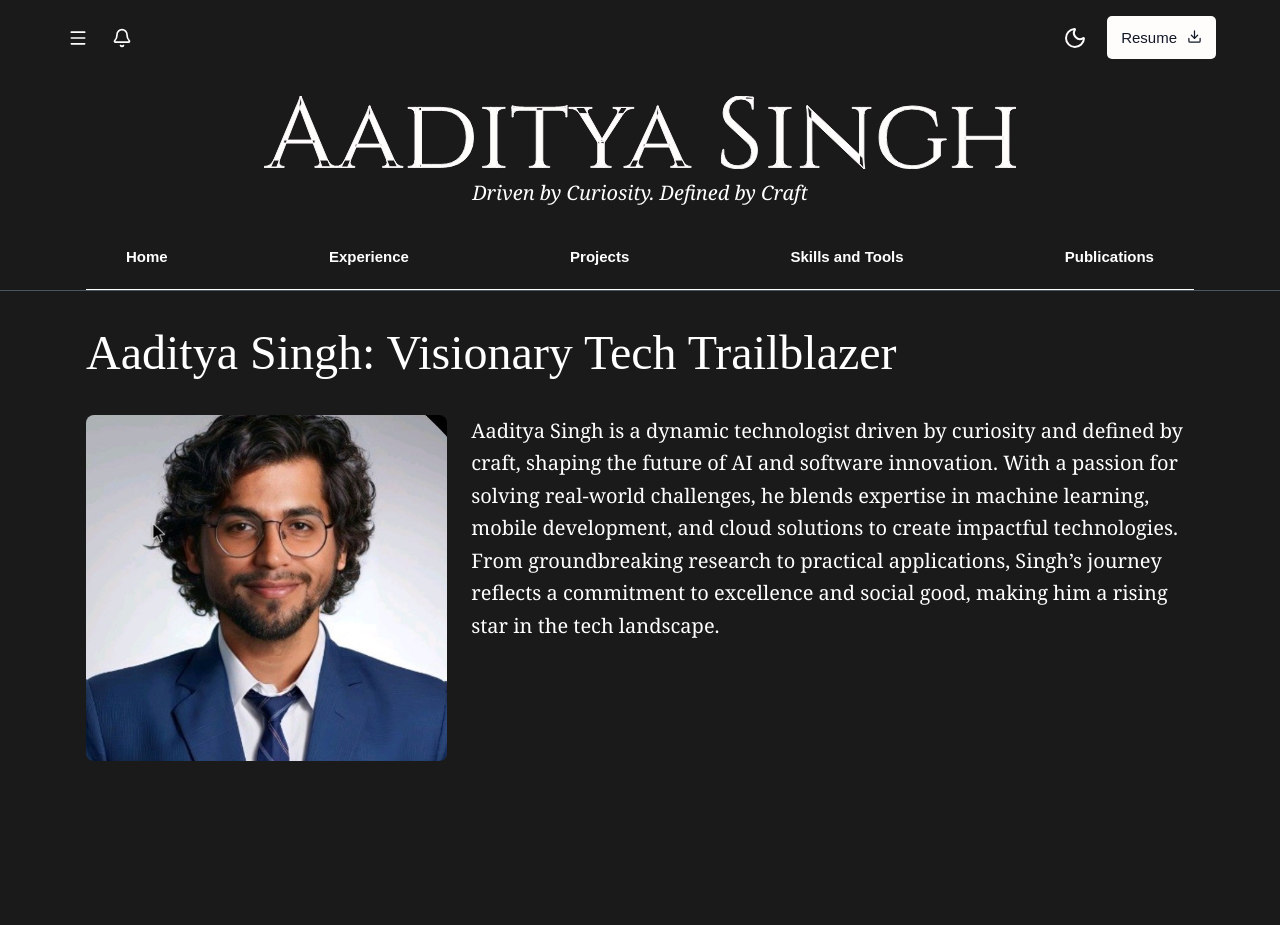
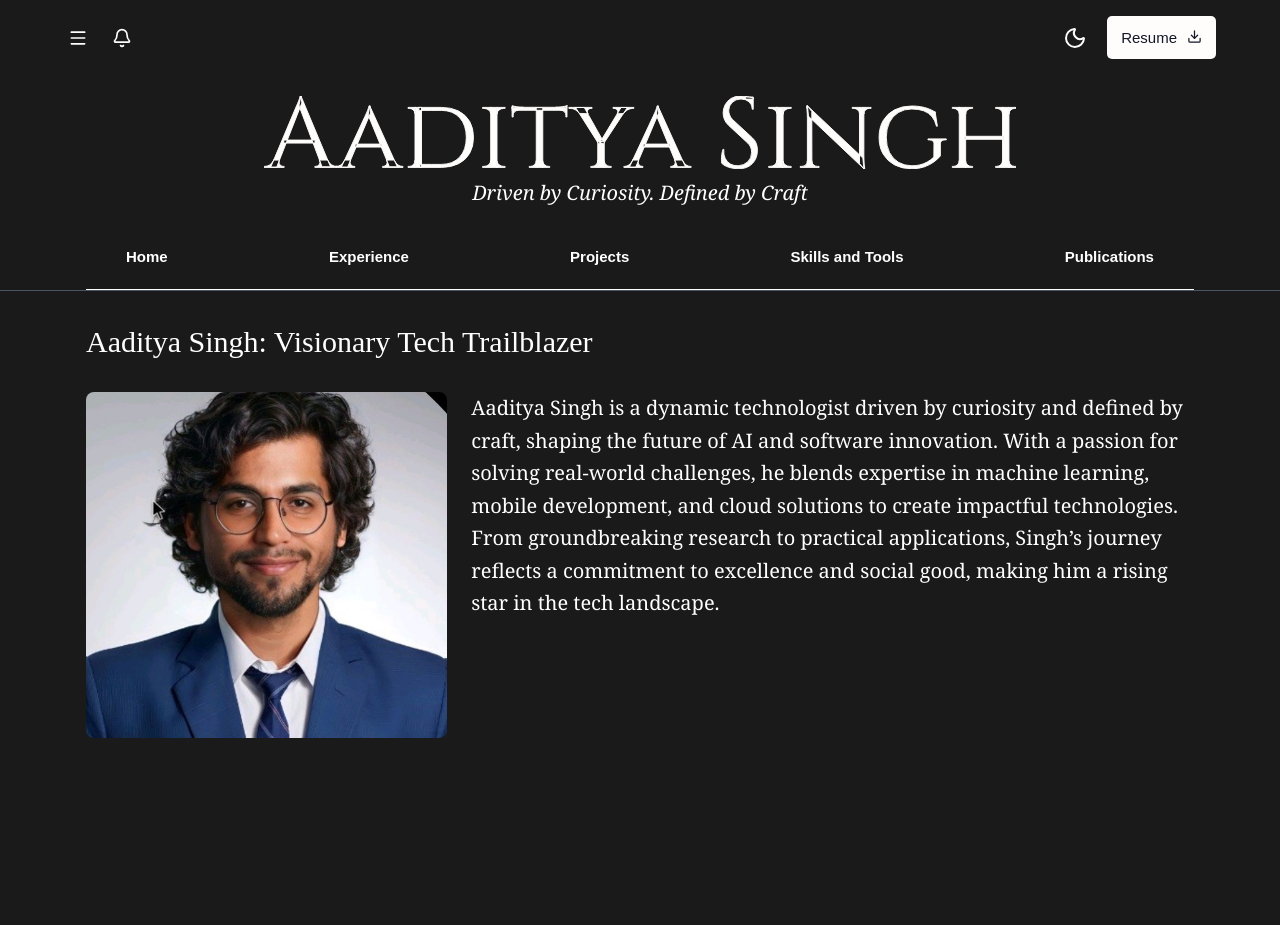
Before and after one commit to Jyo561/ClientPortfolio, a Vue app: page / in a window 1280 px wide. Shown: the top 925 px of the page. Built offline with nearby package versions, Linux system fonts and the light colour scheme.

Commit message:
Final Commit2

```diff
--- a/src/components/HelloWorld.vue
+++ b/src/components/HelloWorld.vue
@@ -62,12 +62,11 @@
       </nav>
     <!--<Home :isLightMode2=isLightMode />-->
     <div class="main-content">
-      <Home v-if="currentRoute === '/'" :isLightMode2="isLightMode" :setRoute="setRoute" :currentRoute="currentRoute" />
-      <Experience v-else-if="currentRoute === '/experience'" :isLightMode2="isLightMode" :setRoute="setRoute" :currentRoute="currentRoute" />
-      <SkillsandTools v-else-if="currentRoute === '/skills'" :isLightMode2="isLightMode" :setRoute="setRoute" :currentRoute="currentRoute" />
-      <Projects v-else-if="currentRoute === '/projects'" :isLightMode2="isLightMode" :setRoute="setRoute" :currentRoute="currentRoute" />
-      <Publications v-else-if="currentRoute === '/publications'" :isLightMode2="isLightMode" :setRoute="setRoute" :currentRoute="currentRoute" />
-      <Contact v-else-if="currentRoute === '/contact'" :isLightMode2="isLightMode" :setRoute="setRoute" :currentRoute="currentRoute" />
+      <Home class="child" v-if="currentRoute === '/'" :isLightMode2="isLightMode" :setRoute="setRoute" :currentRoute="currentRoute" />
+      <Experience class="child" v-else-if="currentRoute === '/experience'" :isLightMode2="isLightMode" :setRoute="setRoute" :currentRoute="currentRoute" />
+      <SkillsandTools class="child" v-else-if="currentRoute === '/skills'" :isLightMode2="isLightMode" :setRoute="setRoute" :currentRoute="currentRoute" />
+      <Projects class="child" v-else-if="currentRoute === '/projects'" :isLightMode2="isLightMode" :setRoute="setRoute" :currentRoute="currentRoute" />
+      <Publications clas="child" v-else-if="currentRoute === '/publications'" :isLightMode2="isLightMode" :setRoute="setRoute" :currentRoute="currentRoute" />
       <div v-else class="text-center p-4">Page not found</div>
     </div>
     <!-- Main Content -->
@@ -77,7 +76,7 @@
 
     <!-- Left Text -->
         <div class="text-block text-sm whitespace-nowrap">
-          © 2025 AAditya Singh. All Rights Reserved.
+          © 2025 Aaditya Singh. All Rights Reserved.
         </div>
 
     <!-- Center Links -->
@@ -440,6 +439,12 @@ main .grid {
   }
 }
 
+.child {
+  transition: all 0.4s ease;
+}
+
+
+
 .options button{
   color: var(--text-color) !important;
   background-color: var(--background-color) !important;
--- a/src/components/Home.vue
+++ b/src/components/Home.vue
@@ -84,7 +84,7 @@ export default defineComponent({
         <!-- Main Article -->
         <div class="w-full">
           <article class="space-y-6">
-            <h1 class="text-3xl sm:text-4xl lg:text-5xl font-bold leading-tight" style="font-family: Postoni, Postoni-fallback, serif !important;">
+            <h1 class="text-3xl font-bold leading-tight" style="font-family: Postoni, Postoni-fallback, serif !important;">
               Aaditya Singh: Visionary Tech Trailblazer
             </h1>
             <div class="about">
```
